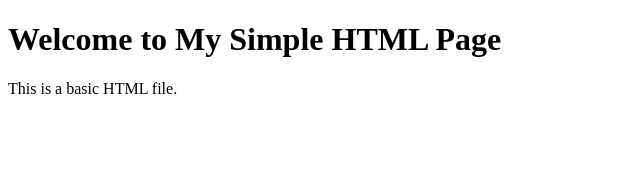
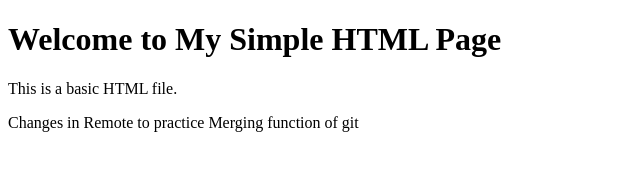
Before and after one commit to marufmullah50/Git_github_demo, a plain HTML site: page index.html in a window 1280 px wide. Shown: the whole page, without its empty margins (0-640 px from the left). Drawn offline with Linux system fonts and the light colour scheme.

Commit message:
remote repo changes to merge

```diff
--- a/index.html
+++ b/index.html
@@ -7,5 +7,6 @@
 <body>
     <h1>Welcome to My Simple HTML Page</h1>
     <p>This is a basic HTML file.</p>
+    <p> Changes in Remote to practice Merging function of git</p>
 </body>
 </html>
```
